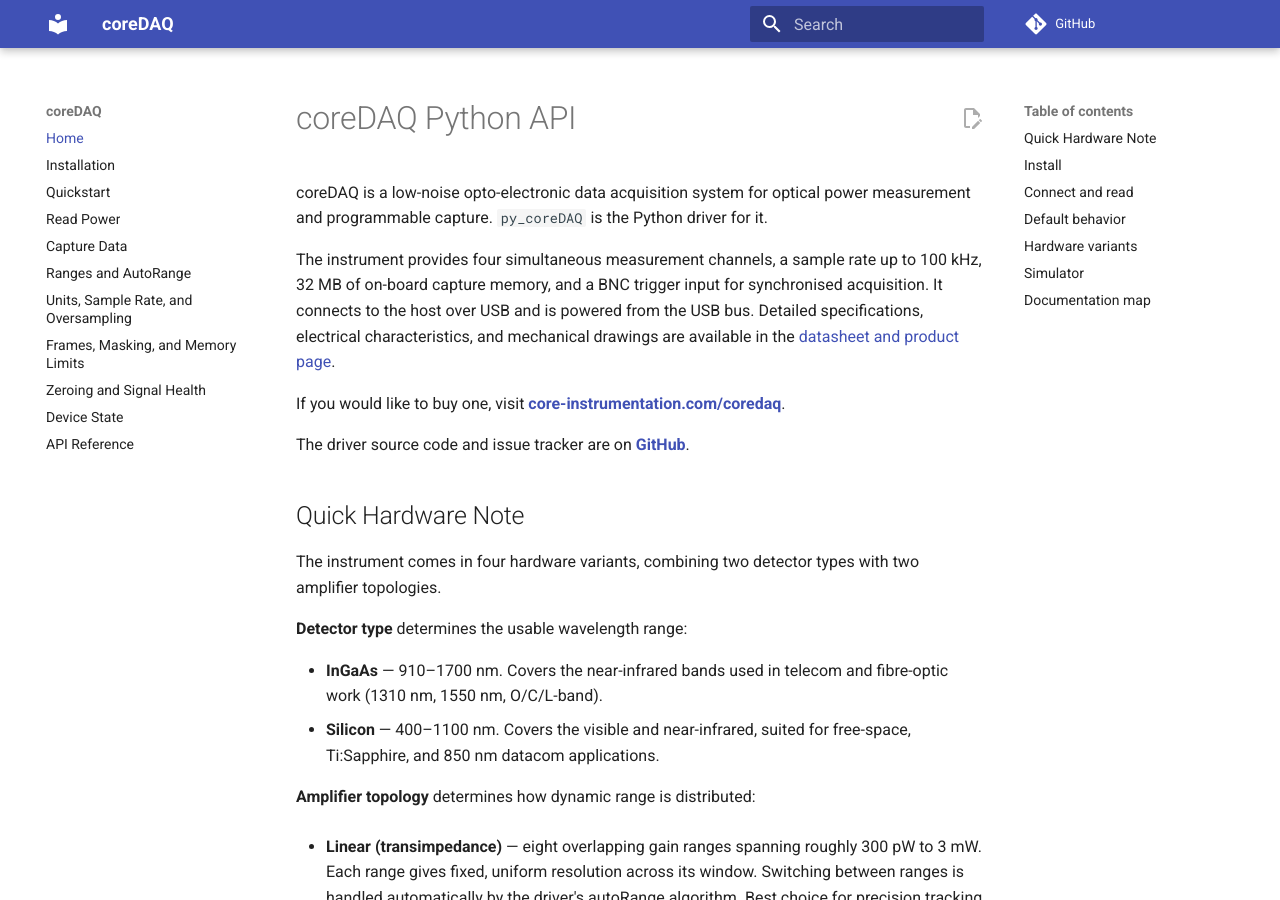
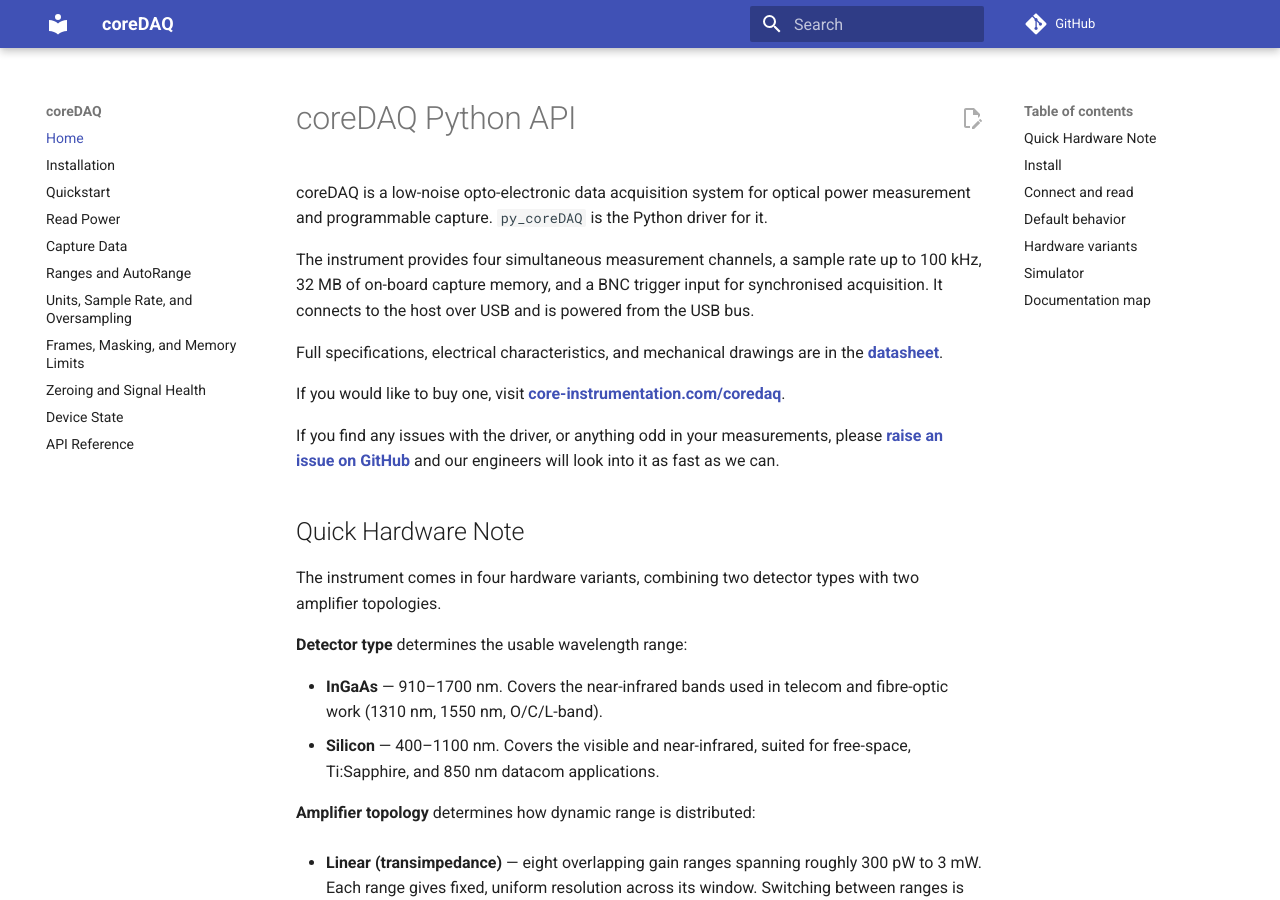
Before and after one commit to core-inst-git/py_coreDAQ, an MkDocs documentation site: the page built from docs/index.md, in a window 1280 px wide and 900 px high. Built offline with MkDocs 1.6.1 and Material for MkDocs 9.7.7, drawn with Linux system fonts in a browser that asks for light colours; comment, search, counter and statistics services are not loaded.

Commit message:
Add datasheet link and GitHub issue prompt to home page
Co-Authored-By: Claude Sonnet 4.6 <noreply@anthropic.com>

```diff
--- a/docs/index.md
+++ b/docs/index.md
@@ -2,11 +2,13 @@
 
 coreDAQ is a low-noise opto-electronic data acquisition system for optical power measurement and programmable capture. `py_coreDAQ` is the Python driver for it.
 
-The instrument provides four simultaneous measurement channels, a sample rate up to 100 kHz, 32 MB of on-board capture memory, and a BNC trigger input for synchronised acquisition. It connects to the host over USB and is powered from the USB bus. Detailed specifications, electrical characteristics, and mechanical drawings are available in the [datasheet and product page](https://core-instrumentation.com/coredaq).
+The instrument provides four simultaneous measurement channels, a sample rate up to 100 kHz, 32 MB of on-board capture memory, and a BNC trigger input for synchronised acquisition. It connects to the host over USB and is powered from the USB bus.
+
+Full specifications, electrical characteristics, and mechanical drawings are in the **[datasheet](https://core-instrumentation.com/datasheet)**.
 
 If you would like to buy one, visit **[core-instrumentation.com/coredaq](https://core-instrumentation.com/coredaq)**.
 
-The driver source code and issue tracker are on **[GitHub](https://github.com/core-inst-git/py_coreDAQ)**.
+If you find any issues with the driver, or anything odd in your measurements, please **[raise an issue on GitHub](https://github.com/core-inst-git/py_coreDAQ/issues/new)** and our engineers will look into it as fast as we can.
 
 ## Quick Hardware Note
 
```
